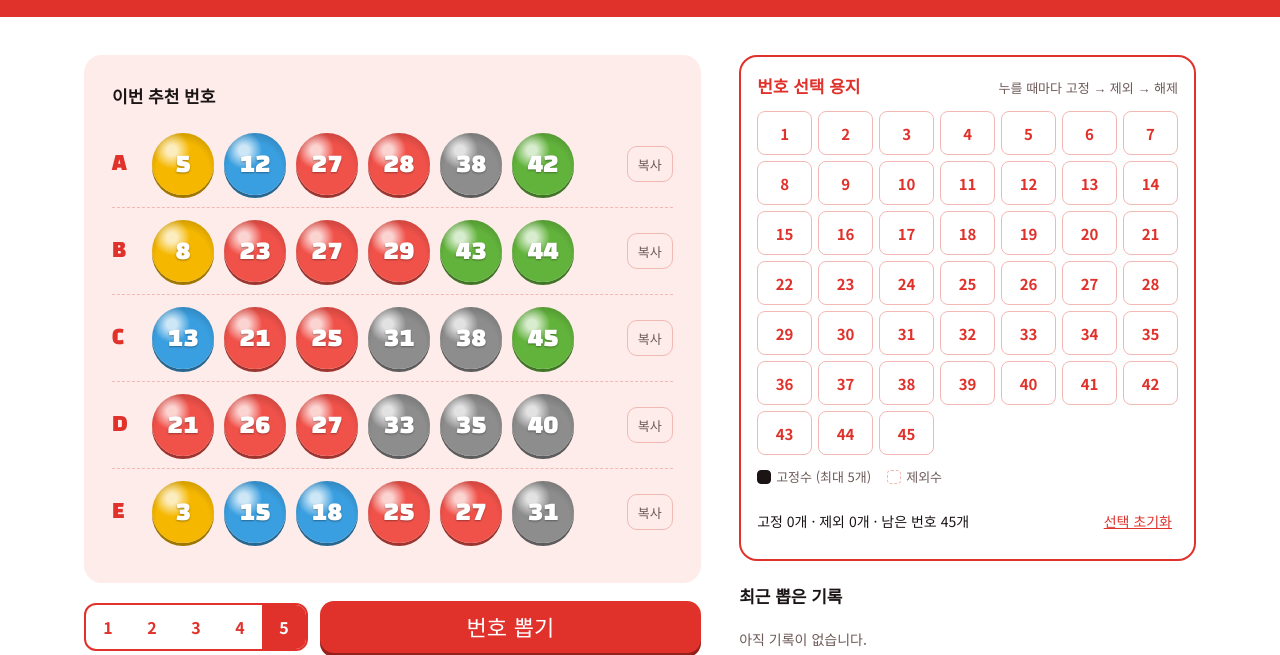
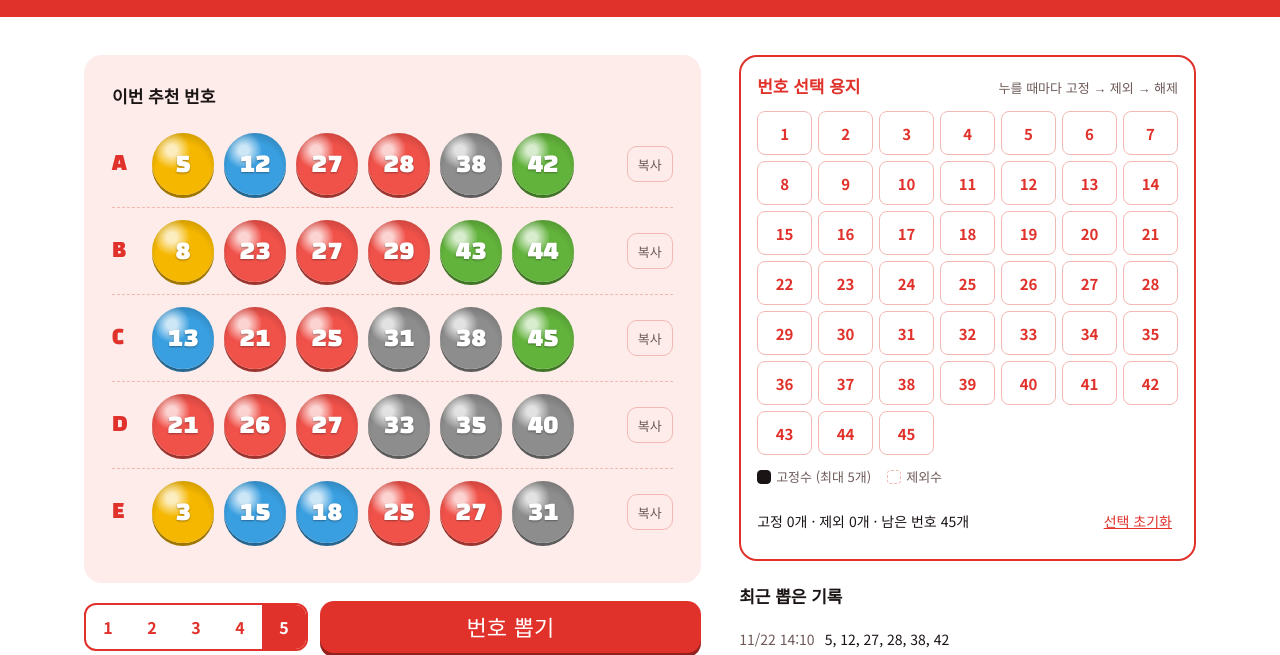
Before and after one commit to crazyman1290/AI-practice, a plain HTML site: page index.html in a window 1280 px wide. Shown: the part 103-758 px from the top of the page. Drawn offline with Linux system fonts and the light colour scheme.

Commit message:
Record the initial draw on page load in history

```diff
--- a/index.html
+++ b/index.html
@@ -316,9 +316,8 @@ button:focus-visible{outline:3px solid var(--ink);outline-offset:2px}
   });
   form.addEventListener("input", e => { if (e.target.classList.contains("bad") && e.target.value.trim()) e.target.classList.remove("bad"); });
 
-  renderSeg(); renderGrid(); renderHist();
-  st.sets = Array.from({ length: st.games }, draw);
-  renderOut(true);
+  renderSeg(); renderGrid();
+  generate();
 }
 </script>
 </body>
```
